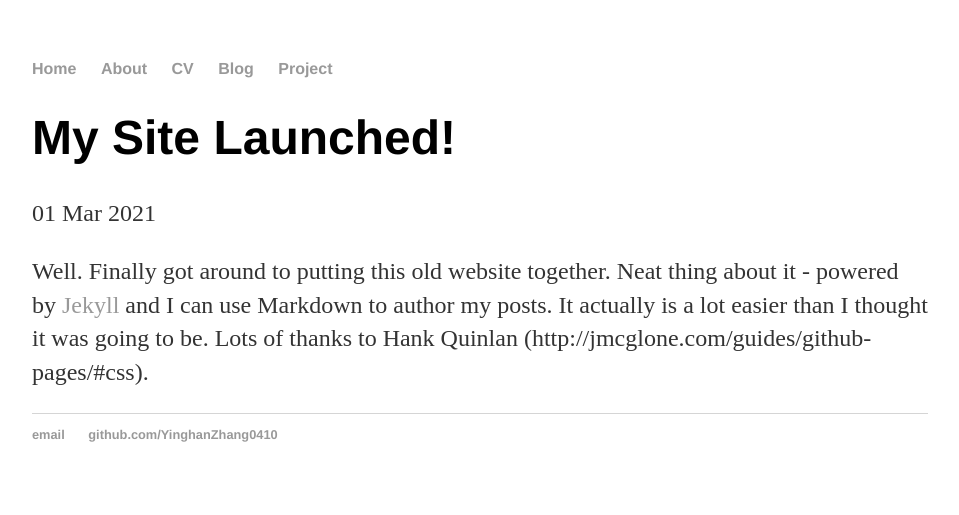
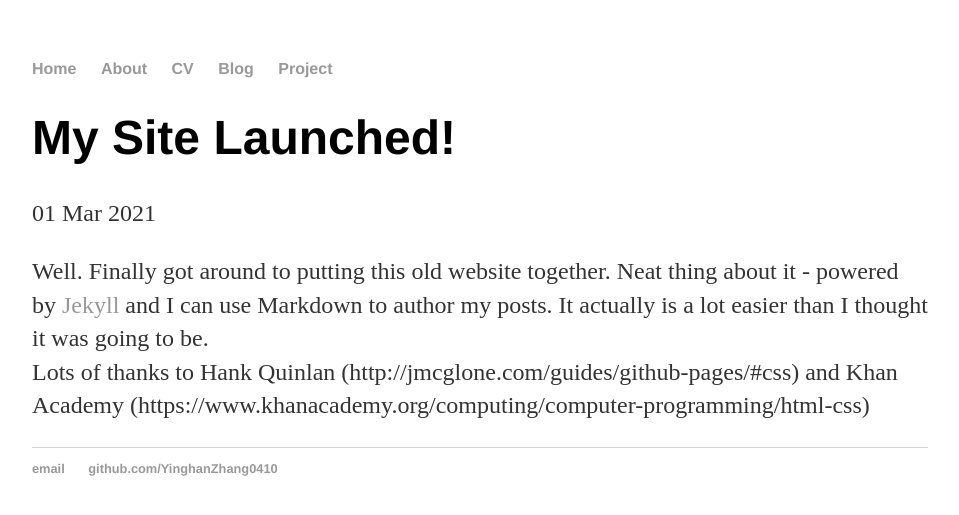
Before and after one commit to YinghanZhang0410/YinghanZhang0410.github.io, a Jekyll site: the page built from _posts/2021-04-01-site-launched.md, in a window 1280 px wide. Shown: the top 515 px of the page, without its empty margins (160-1119 px from the left). Built offline with Jekyll 4.4.1, drawn with Linux system fonts in a browser that asks for light colours.

Commit message:
Update 2021-04-01-site-launched.md

```diff
--- a/_posts/2021-04-01-site-launched.md
+++ b/_posts/2021-04-01-site-launched.md
@@ -6,5 +6,5 @@ date: 2021-03-01
 
 Well. Finally got around to putting this old website together.
 Neat thing about it - powered by [Jekyll](http://jekyllrb.com)
-and I can use Markdown to author my posts. It actually is a lot easier than I thought it was going to be.
-Lots of thanks to Hank Quinlan (http://jmcglone.com/guides/github-pages/#css).
+and I can use Markdown to author my posts. It actually is a lot easier than I thought it was going to be. <br>
+Lots of thanks to Hank Quinlan (http://jmcglone.com/guides/github-pages/#css) and Khan Academy (https://www.khanacademy.org/computing/computer-programming/html-css)
```
